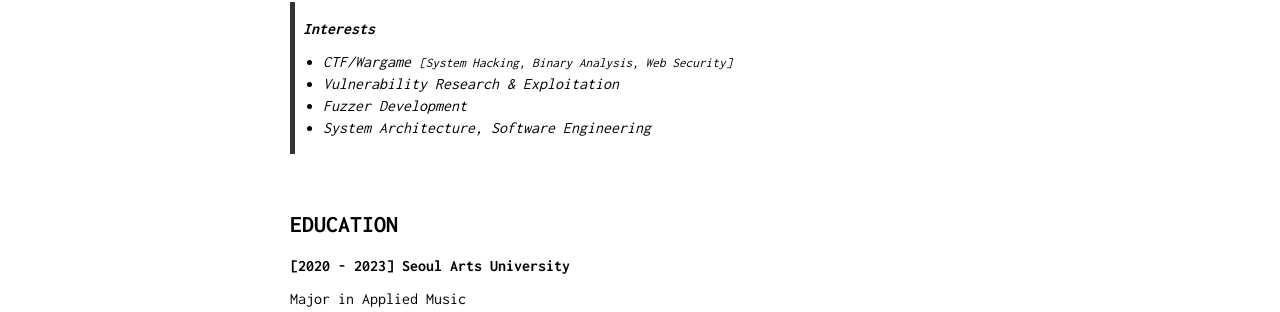
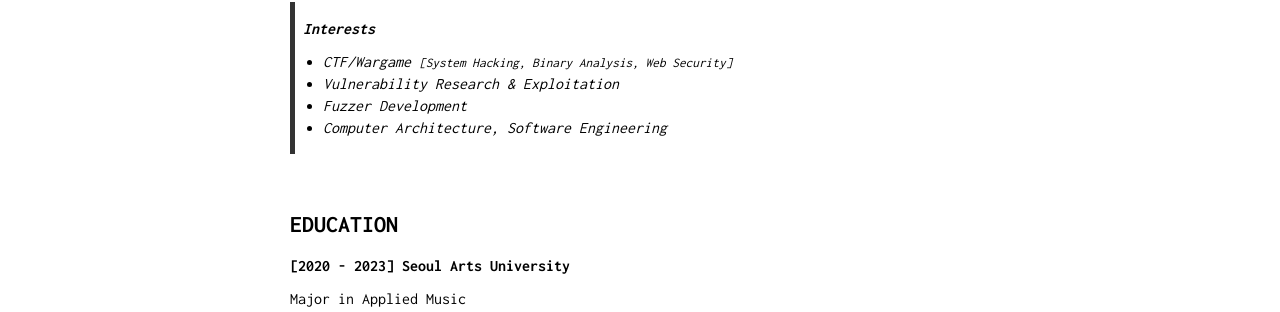
Before and after one commit to Bugeun/bugeun.github.io, a Jekyll site: the page built from index.md, in a window 1280 px wide. Shown: the part 393-705 px from the top of the page. Built offline with Jekyll 4.4.1, drawn with Linux system fonts in a browser that asks for light colours.

Commit message:
Update index.md

```diff
--- a/index.md
+++ b/index.md
@@ -18,7 +18,7 @@ Vulnerability Researcher
 * CTF/Wargame <small>[System Hacking, Binary Analysis, Web Security]</small>
 * Vulnerability Research & Exploitation
 * Fuzzer Development
-* System Architecture, Software Engineering
+* Computer Architecture, Software Engineering
 
 <!--
 <section>
```
